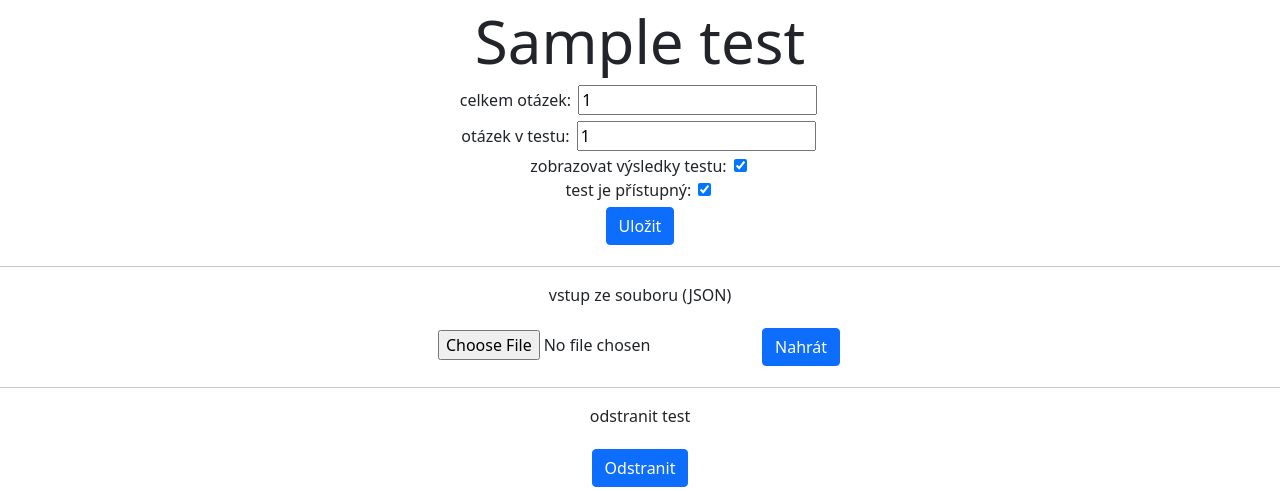
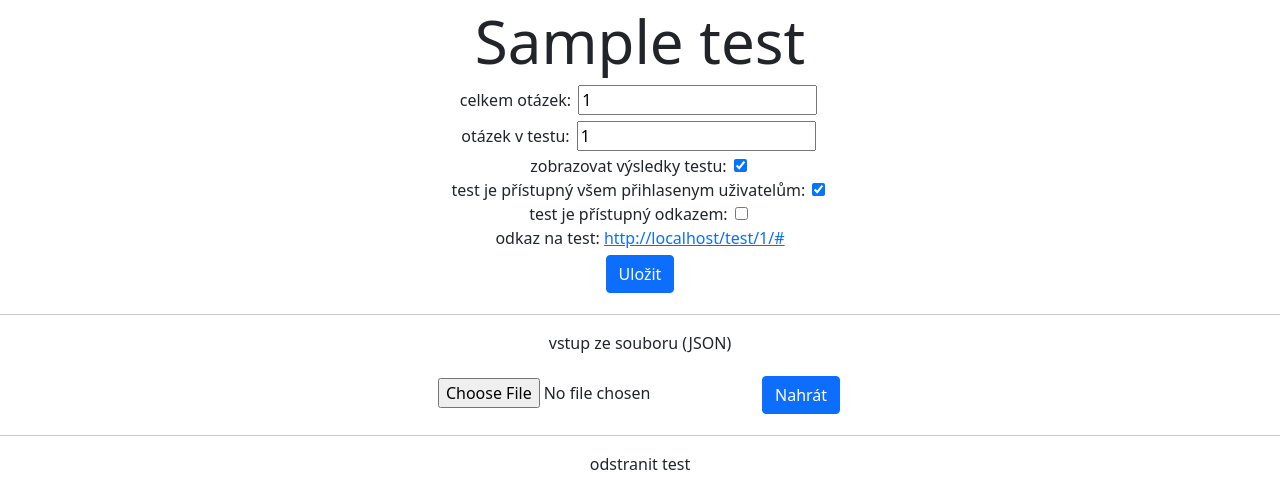
Before and after one commit to simonbrauner/testovaci-aplikace, a Flask app: page /settings/1 in a window 1280 px wide. Shown: the part 56-547 px from the top of the page. Run offline with Flask 2, Linux system fonts and the light colour scheme; the visitor is signed in with stand-in values (Sample User, id 1); tables that the repository leaves empty hold one stand-in row (values such as "Sample post"); some libraries are stand-ins or nearby versions.

Commit message:
test without login

```diff
--- a/app.py
+++ b/app.py
@@ -7,8 +7,84 @@
 
 from config import app, db
 from model import User, Test, Question, Answer, Submit, Response
+from tools import create_test_link
 from tools import clear_test, delete_test
 from tools import login_required, creator_only
+
+
+@app.route('/test/<int:test_id>/<string:link>', methods=['GET', 'POST'])
+def test_without_login(test_id, link):
+    test = Test.query.filter_by(id=test_id).first()
+
+    if not test or link != test.link or not test.private_access:
+        return 'Špatný odkaz na test.'
+
+    if request.method == 'GET':
+        questions = test.questions.copy()
+
+        shuffle(questions)
+        questions = questions[:test.parts]
+
+        # creating anonymous user
+        user = User()
+        submit = Submit(test=test, taker=user)
+
+        for question in questions:
+            submit.responses.append(Response(question_id=question.id))
+
+        db.session.add(user)
+        db.session.add(submit)
+        db.session.commit()
+
+        # remembering user
+        session['anonymous-id'] = user.id
+
+        return render_template('test_without_login.html',
+                               user=user, test=test,
+                               questions=questions, link=link)
+
+    # saving results
+    if not test.solution or 'anonymous-id' not in session:
+        return 'Test byl vyplňen.'
+
+    user = User.query.filter_by(id=session['anonymous-id']).first()
+
+    # forgetting
+    session.clear()
+
+    name = request.form.get('name')
+
+    if name:
+        user.name = name
+
+        db.session.add(user)
+        db.session.commit()
+
+    submit = Submit.query.filter_by(test=test, taker=user).first()
+
+    score = 0
+
+    for response in submit.responses:
+        answer_id = request.form.get(str(response.question_id))
+
+        if answer_id:
+            answer = Answer.query.filter_by(id=answer_id).first()
+
+            if answer.correct:
+                score += 1
+
+            response.answer = answer
+
+    submit.score = score
+
+    db.session.add(submit)
+    db.session.commit()
+
+    responses = submit.responses
+
+    # NOT available
+    return render_template('solution.html', test=test,
+                           submit=submit, responses=responses)
 
 
 @app.route('/test/<int:test_id>', methods=['GET', 'POST'])
@@ -39,8 +115,8 @@
                 for question in questions:
                     submit.responses.append(Response(question_id=question.id))
 
-                    db.session.add(submit)
-                    db.session.commit()
+                db.session.add(submit)
+                db.session.commit()
 
             return render_template('test.html', user=user,
                                    test=test, questions=questions)
@@ -149,6 +225,7 @@
     parts = request.form.get('parts')
     solution = False
     access = False
+    private_access = False
 
     if parts:
         try:
@@ -173,7 +250,53 @@
         test.access = not test.access
         access = True
 
-    if any([parts, solution, access]):
+        # deleting unfinished submits
+        if not test.access:
+            change = False
+
+            submits = Submit.query.filter_by(test=test).all()
+
+            for submit in submits:
+                if submit.score is None:
+                    change = True
+
+                    for response in submit.responses:
+                        db.session.delete(response)
+
+                    db.session.delete(submit)
+
+            if change:
+                db.session.commit()
+
+    if bool(request.form.get('private-access')) != test.private_access:
+        test.private_access = not test.private_access
+        private_access = True
+
+        if not test.link:
+            test.link = create_test_link()
+
+        # deleting useless accounts
+        if not test.private_access:
+            change = False
+
+            submits = Submit.query.filter_by(test=test).all()
+
+            for submit in submits:
+                if submit.taker.name is None:
+                    change = True
+
+                    for response in submit.responses:
+                        db.session.delete(response)
+
+                    taker = submit.taker
+
+                    db.session.delete(submit)
+                    db.session.delete(taker)
+
+            if change:
+                db.session.commit()
+
+    if any([parts, solution, access, private_access]):
         db.session.add(test)
         db.session.commit()
 
@@ -185,8 +308,10 @@
 def delete(test_id):
     test = test = Test.query.filter_by(id=test_id).first()
 
+    count = len([x for x in test.submits if x.score])
+
     if request.method == 'GET':
-        return render_template('delete.html', test=test)
+        return render_template('delete.html', test=test, count=count)
 
     delete_test(test)
 
--- a/static/settings.js
+++ b/static/settings.js
@@ -1,3 +1,14 @@
+function setTestLink(id, link) {
+    let test_link = document.getElementById('test-link');
+
+    let link_string = window.location.href.split('settings')[0];
+    link_string += 'test/' + id + '/' + link;
+
+    test_link.innerHTML = link_string;
+    test_link.href = link_string;
+}
+
+
 document.addEventListener('DOMContentLoaded', function() {
     // loading test from JSON
     let file_input = document.getElementById('file-input');
--- a/templates/delete.html
+++ b/templates/delete.html
@@ -13,16 +13,16 @@
 <p>
   Tento test
 
-  {% if not test.submits %}
+  {% if not count %}
 
   nevyplnil nikdo.
 
-  {% elif test.submits | length == 1 %}
+  {% elif count == 1 %}
 
   vyplnil jeden uživatel.
   S testem se odstraní i jeho výsledky.
 
-  {% elif test.submits | length < 5 %}
+  {% elif count < 5 %}
 
   vyplnili {{ test.submits | length }} uživatelé.
   S testem se odstraní i jejich výsledky.
--- a/templates/results.html
+++ b/templates/results.html
@@ -22,6 +22,8 @@
     <tbody>
       {% for submit in submits %}
 
+      {% if submit.score %}
+
       <tr>
 	<td class='name'>{{ submit.taker.name }}</td>
 
@@ -36,6 +38,8 @@
 	{% endif %}
       </tr>
 
+      {% endif %}
+
       {% endfor %}
     </tbody>
   </table>
--- a/templates/settings.html
+++ b/templates/settings.html
@@ -46,7 +46,7 @@
 
   <br>
 
-  <label for='access'>test je přístupný:</label>
+  <label for='access'>test je přístupný všem přihlasenym uživatelům:</label>
 
   {% if test.access %}
 
@@ -59,6 +59,32 @@
   {% endif %}
 
   <br>
+
+  <label for='private-access'>test je přístupný odkazem:</label>
+
+  {% if test.private_access %}
+
+  <input type='checkbox' name='private-access' id='access' checked>
+
+  {% else %}
+
+  <input type='checkbox' name='private-access' id='access'>
+
+  {% endif %}
+
+  <br>
+
+  {% if test.link %}
+
+  <label for='test-link'>odkaz na test:</label>
+
+  <a id='test-link' target='_blank'></a>
+
+  <script>setTestLink('{{ test.id }}', '{{ test.link }}');</script>
+
+  <br>
+
+  {% endif %}
 
   <button type='submit' class='btn btn-primary'>Uložit</button>
 </form>
--- a/tools.py
+++ b/tools.py
@@ -1,9 +1,15 @@
 from flask import session, redirect
 
 from functools import wraps
+from random import choices
+from string import ascii_letters as letters, digits
 
 from config import db
 from model import Test
+
+
+def create_test_link():
+    return ''.join(choices(letters + digits, k=40))
 
 
 def clear_test(test):
@@ -21,7 +27,13 @@
         for response in submit.responses:
             db.session.delete(response)
 
+        taker = submit.taker
+
         db.session.delete(submit)
+
+        # deleting anonymous accounts
+        if not taker.username:
+            db.session.delete(taker)
 
     clear_test(test)
 
```
Also changed, not shown: model.py (+8 -5 lines), templates/test_without_login.html (added, +40 -0 lines).
